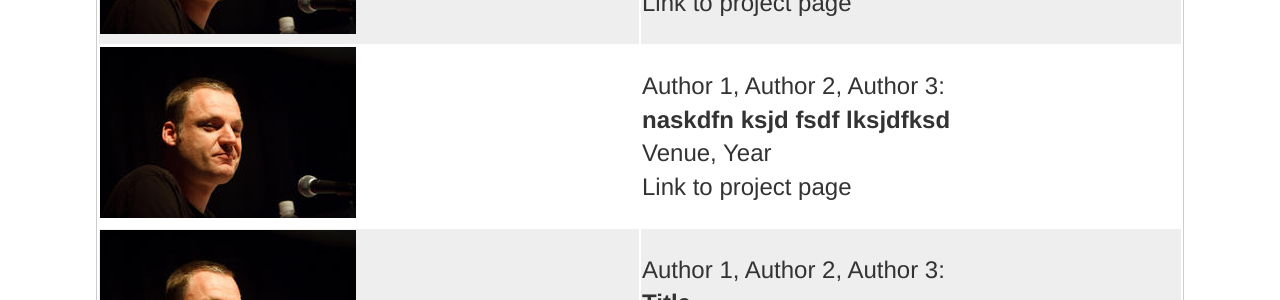
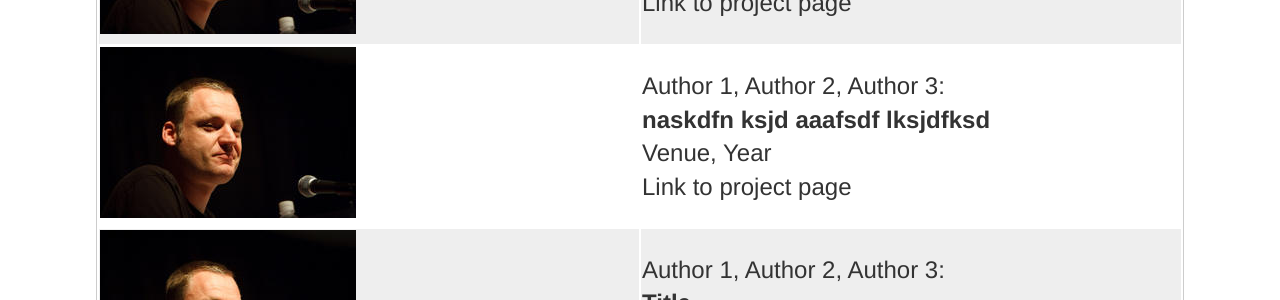
Before and after one commit to vccimaging/vccimaging.github.io, a Jekyll site: the page built from index.md, in a window 1280 px wide. Shown: the part 697-997 px from the top of the page. Built offline with Jekyll 4.4.1, drawn with Linux system fonts in a browser that asks for light colours.

Commit message:
Update index.md

```diff
--- a/index.md
+++ b/index.md
@@ -19,5 +19,5 @@
 2016 |
 ------- | ------------------------------------------------------------------------------------------------------------------------------
 ![wh](Images/heidrich.jpg) |  Author 1, Author 2, Author 3:<br>**Title**<br>Venue, Year<br>Link to project page
-![wh](Images/heidrich.jpg) |  Author 1, Author 2, Author 3:<br>**naskdfn ksjd fsdf lksjdfksd**<br>Venue, Year<br>Link to project page
+![wh](Images/heidrich.jpg) |  Author 1, Author 2, Author 3:<br>**naskdfn ksjd aaafsdf lksjdfksd**<br>Venue, Year<br>Link to project page
 ![wh](Images/heidrich.jpg) |  Author 1, Author 2, Author 3:<br>**Title**<br>Venue, Year<br>Link to project page
```
